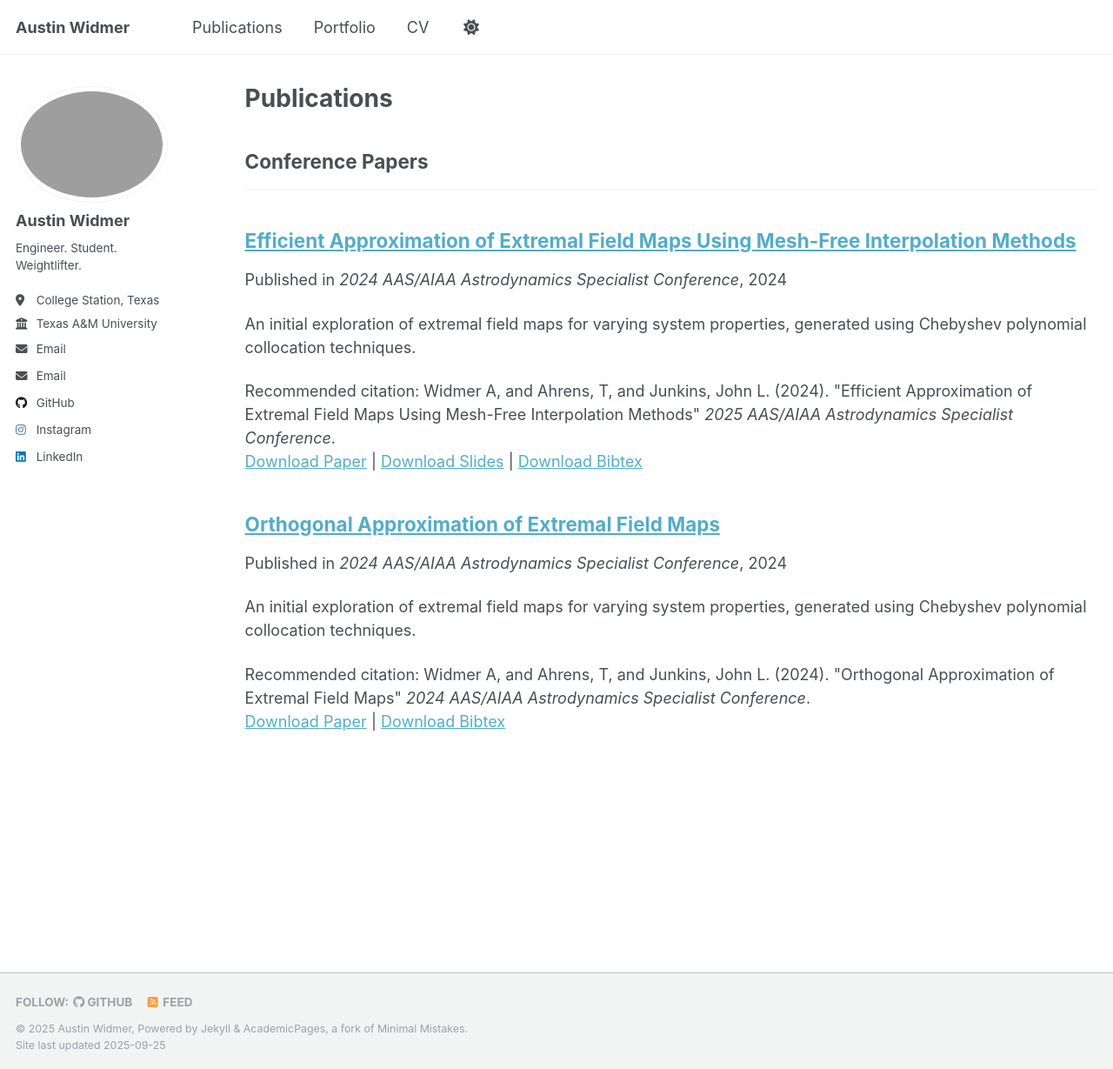
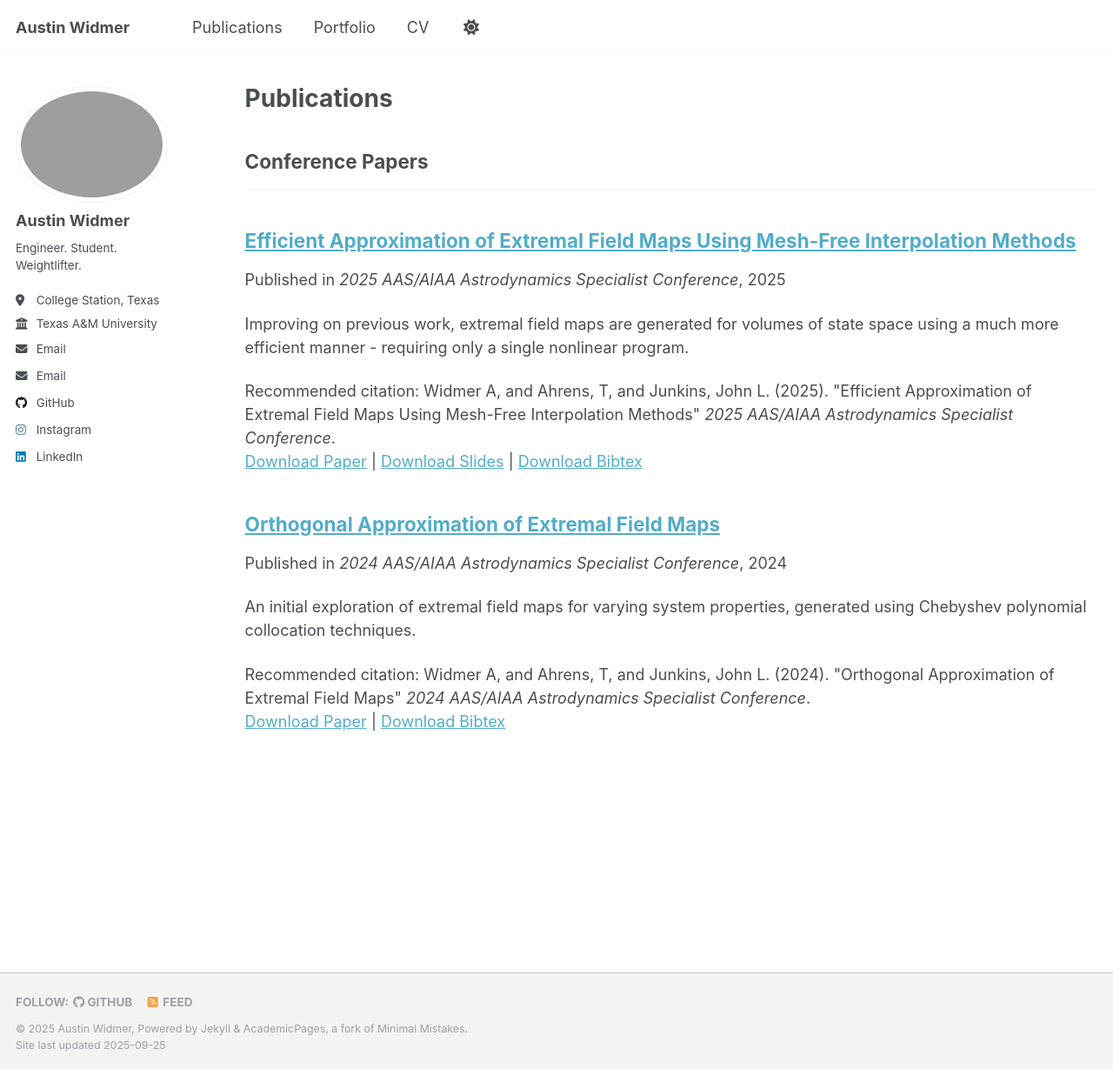
Before and after one commit to austinwidmer/austinwidmer.github.io, a Jekyll site: the page built from _pages/publications.html, in a window 1280 px wide and 1229 px high. Shown: the whole window at 87% size. Built offline with Jekyll 4.4.1, drawn with Linux system fonts in a browser that asks for light colours.

Commit message:
quick fix

```diff
--- a/_publications/2025-Efficient-Approximation-of-Extremal-Field-Maps.md
+++ b/_publications/2025-Efficient-Approximation-of-Extremal-Field-Maps.md
@@ -3,12 +3,12 @@ title: "Efficient Approximation of Extremal Field Maps Using Mesh-Free Interpola
 collection: publications
 category: conferences
 # permalink: /publication/2009-10-01-paper-title-number-1
-excerpt: 'An initial exploration of extremal field maps for varying system properties, generated using Chebyshev polynomial collocation techniques.'
-date: 2024-08-15
-venue: '2024 AAS/AIAA Astrodynamics Specialist Conference'
+excerpt: 'Improving on previous work, extremal field maps are generated for volumes of state space using a much more efficient manner - requiring only a single nonlinear program.'
+date: 2025-08-13
+venue: '2025 AAS/AIAA Astrodynamics Specialist Conference'
 slidesurl: 'http://austinwidmer.github.io/files/AAS2025Poster.pdf'
 paperurl: 'http://austinwidmer.github.io/files/WidmerJunkins_Efficient_EFMs_AAS_25-839.pdf'
 bibtexurl: 'http://austinwidmer.github.io/files/AAS2025Cite.bib'
-citation: 'Widmer A, and Ahrens, T, and Junkins, John L. (2024). &quot;Efficient Approximation of Extremal Field Maps Using Mesh-Free Interpolation Methods&quot; <i>2025 AAS/AIAA Astrodynamics Specialist Conference</i>.'
+citation: 'Widmer A, and Ahrens, T, and Junkins, John L. (2025). &quot;Efficient Approximation of Extremal Field Maps Using Mesh-Free Interpolation Methods&quot; <i>2025 AAS/AIAA Astrodynamics Specialist Conference</i>.'
 ---
 The contents above will be part of a list of publications, if the user clicks the link for the publication than the contents of section will be rendered as a full page, allowing you to provide more information about the paper for the reader. When publications are displayed as a single page, the contents of the above "citation" field will automatically be included below this section in a smaller font.
```
